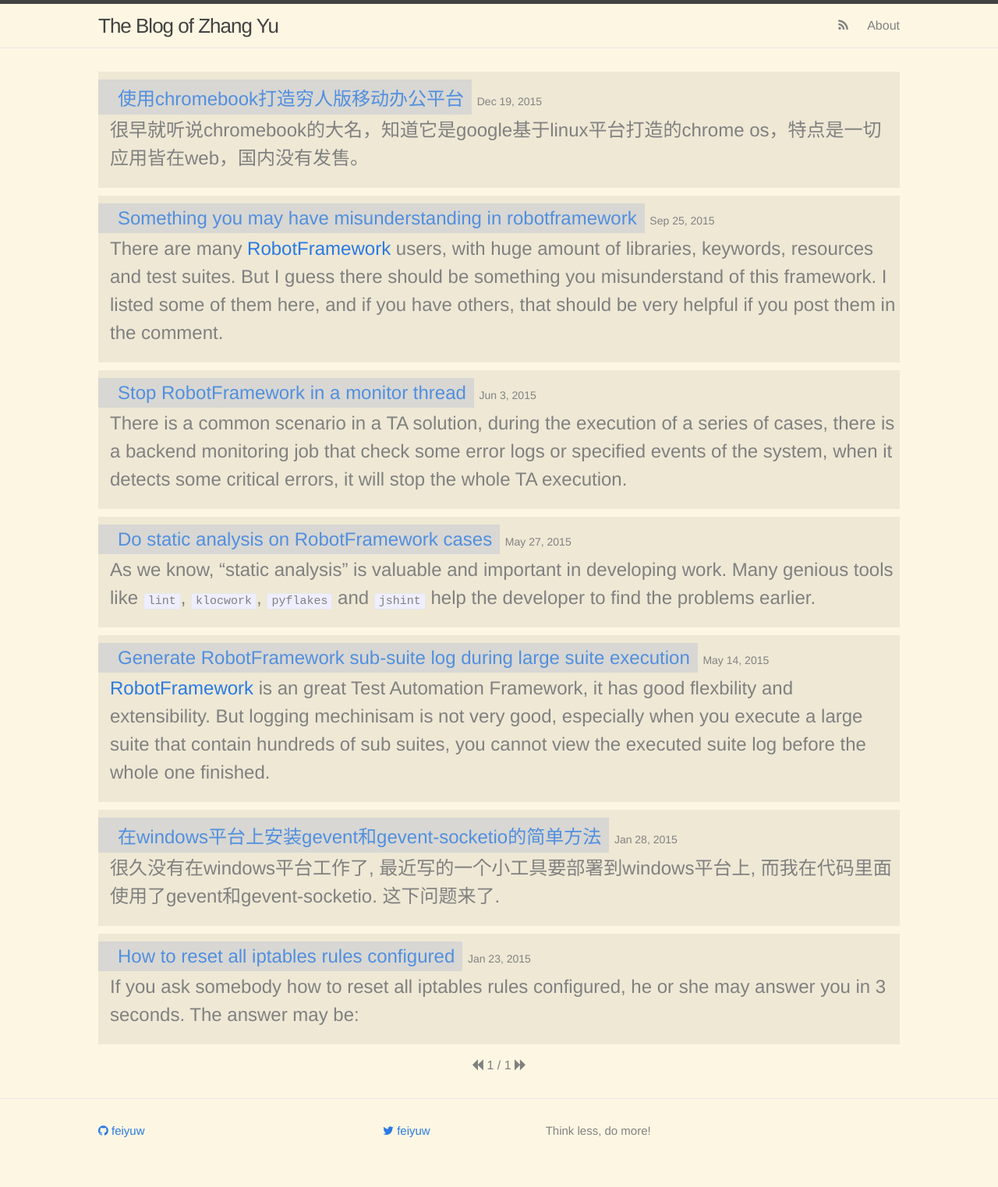
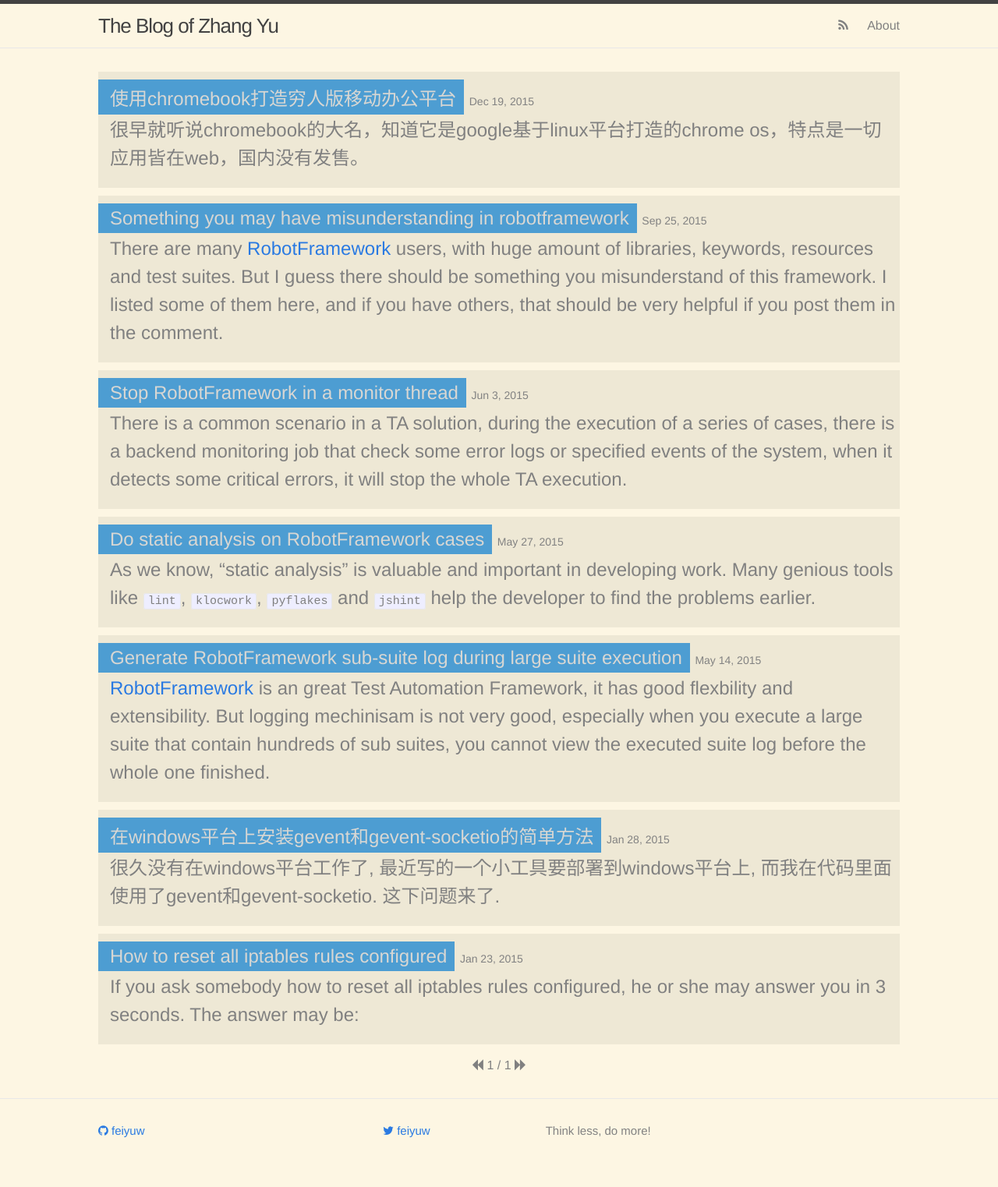
Before and after one commit to feiyuw/feiyuw.github.io, a Jekyll site: the page built from index.html, in a window 1280 px wide. Shown: the whole page at 78% size. Built offline with Jekyll 4.4.1, drawn with Linux system fonts in a browser that asks for light colours; nearby versions of some CDN libraries; the list of posts is cut into pages by our own code.

Commit message:
adjust color schema

```diff
--- a/_sass/_layout.scss
+++ b/_sass/_layout.scss
@@ -202,12 +202,15 @@
     display: inline-block;
     margin-top: 0;
     margin-left: -15px;
-    padding: 5px 10px 5px 25px;
+    padding: 5px 10px 5px 15px;
     white-space: nowrap;
-    background-color: lightgrey;
+    background-color: #268bd2;
     opacity: 0.8;
 }
-
+a.post-link {
+    color: lightgray;
+    text-decoration: none;
+}
 
 
 /**
```
